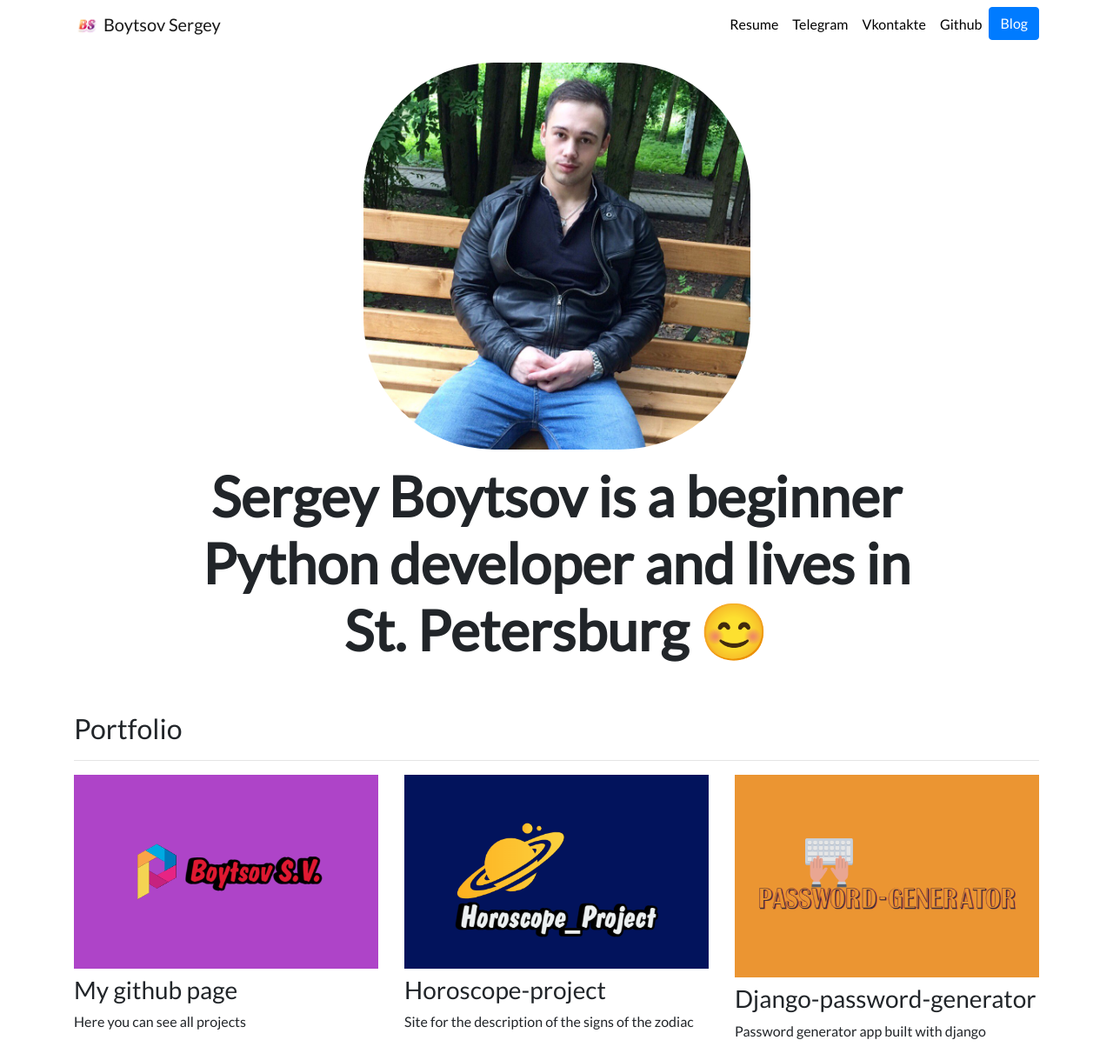
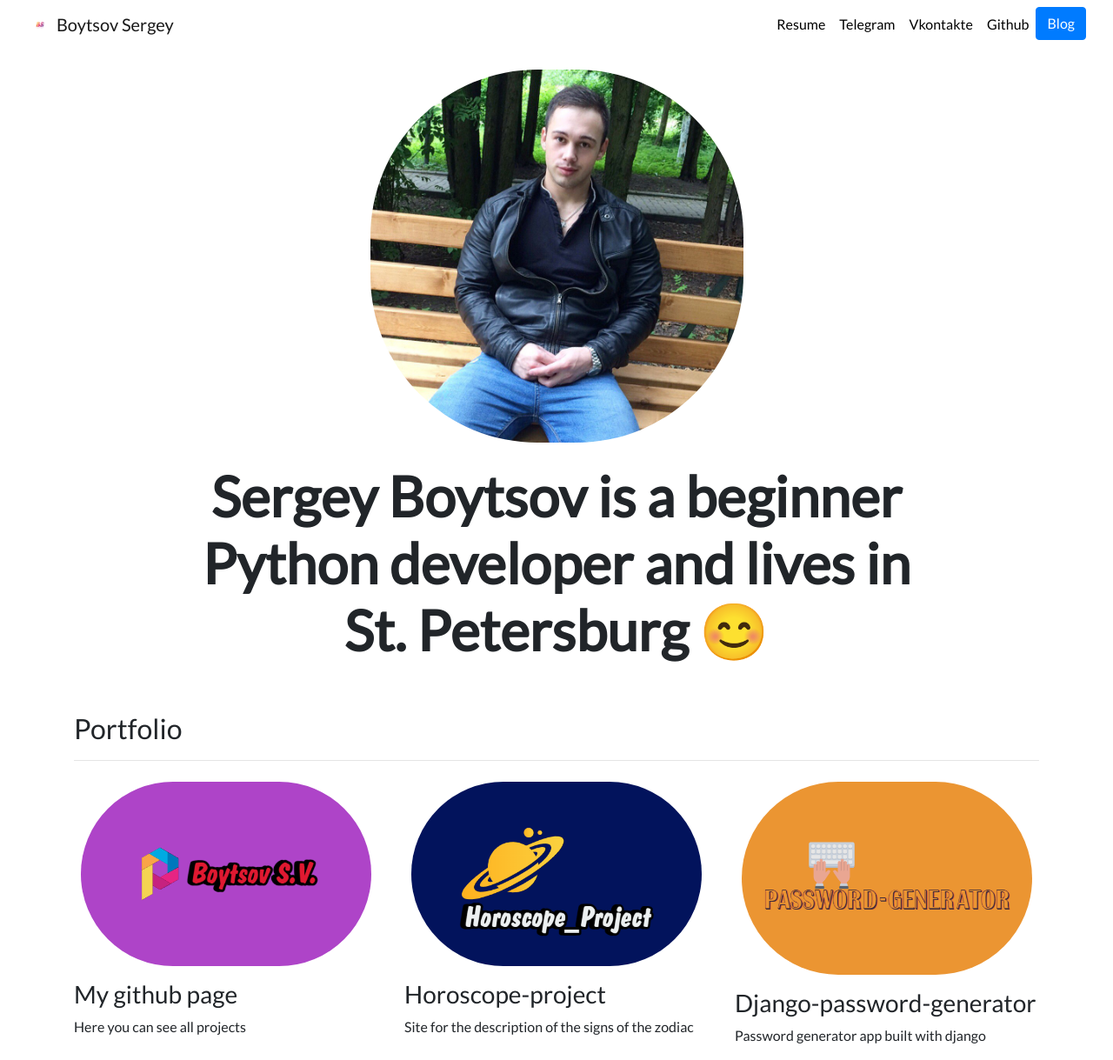
Before and after one commit to Serj2626/django-personal_portfolio, a Django app: page / in a window 1280 px wide. Shown: the whole page at 87% size. Before the commit the page ends 1195 px from the top, so only its background shows below. Run offline with Django 4.2, Linux system fonts and the light colour scheme; data comes from the database, SQL or seed files in the repository; some libraries are stand-ins or nearby versions.

Commit message:
update style in base.html

```diff
--- a/personal_portfolio/settings.py
+++ b/personal_portfolio/settings.py
@@ -118,9 +118,9 @@ USE_TZ = True
 # https://docs.djangoproject.com/en/4.0/howto/static-files/
 
 STATIC_URL = 'static/'
-STATICFILES_DIRS = [
-    os.path.join(BASE_DIR, "static"),
-]
+# STATICFILES_DIRS = [
+#     os.path.join(BASE_DIR, "static"),
+# ]
 # Default primary key field type
 # https://docs.djangoproject.com/en/4.0/ref/settings/#default-auto-field
 
--- a/portfolio/static/portfolio/custom.css
+++ b/portfolio/static/portfolio/custom.css
@@ -22,3 +22,13 @@ body {
         font-size: 5rem;
     }
 }
+
+div div a img:hover {
+    transform: scale(1.05);
+    transition: transform .6s ease;
+
+}
+div img {
+border: white solid 1vh;
+border-radius: 200px;
+}
--- a/portfolio/templates/portfolio/base.html
+++ b/portfolio/templates/portfolio/base.html
@@ -21,7 +21,7 @@
 <body>
 
   <nav id="topNav" class="navbar navbar-expand-md navbar-light">
-    <div class="container">
+    <div class="container-fluid">
       <a class="navbar-brand" href="{% url 'home' %}">
         <img src="{% static "portfolio/Logo.png" %}" width="30" height="30" class="d-inline-block align-top" alt="Nick's Logo">
         <span>Boytsov Sergey</span>
--- a/portfolio/templates/portfolio/home.html
+++ b/portfolio/templates/portfolio/home.html
@@ -9,7 +9,7 @@
 
     <div class="row justify-content-center my-3">
         <div class="col-5">
-            <img src="{% static 'portfolio/avatar.jpg' %}" class="img-fluid" style="border-radius: 150px">
+            <img src="{% static 'portfolio/avatar.jpg' %}" class="img-fluid">
         </div>
     </div>
 
```
Also changed, not shown: 1 other file.
